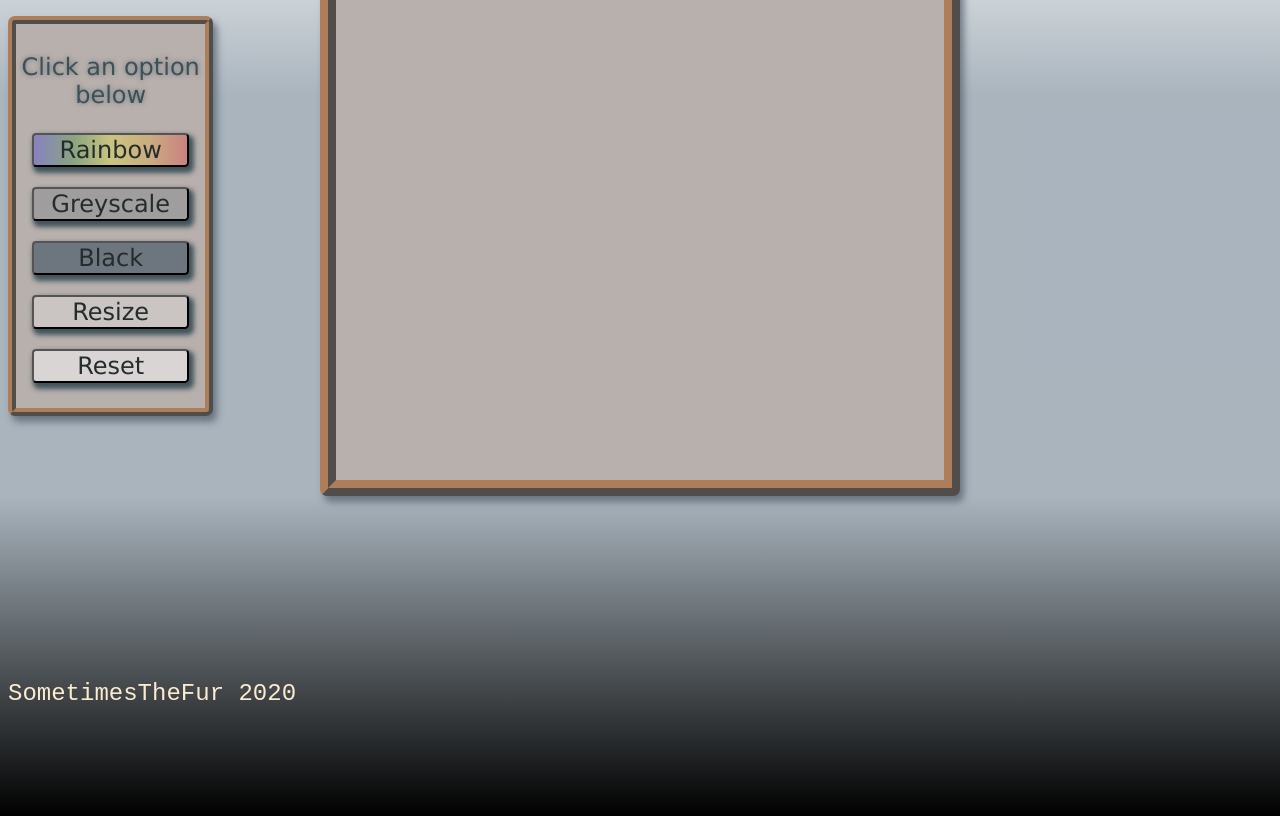
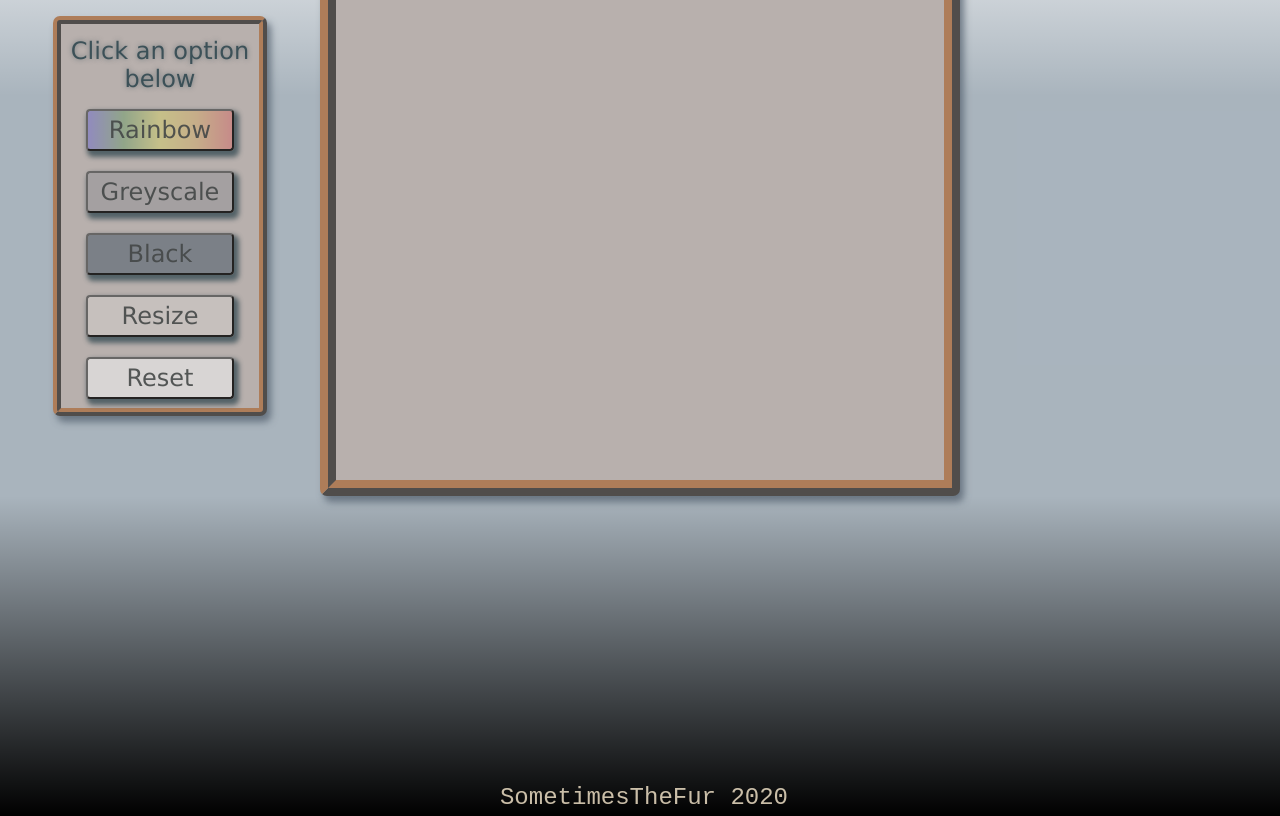
Before and after one commit to SometimesTheFur/etchASketch, a plain HTML site: page index.html in a window 1280 px wide. Shown: the part 144-960 px from the top of the page. Drawn offline with Linux system fonts and the light colour scheme.

Commit message:
starting to add functions

```diff
--- a/etchASketch.js
+++ b/etchASketch.js
@@ -3,6 +3,7 @@ const container = document.querySelector('#container');
     container.classList.add('container');
 
     const div1 = document.createElement('div');
+        div1.id = "Header"
         div1.classList.add('div1');
 
         const title = document.createElement('p');
@@ -14,6 +15,7 @@ const container = document.querySelector('#container');
     container.appendChild(div1);
 
     const div2 = document.createElement('div');
+        div2.id = "buttonBox";
         div2.classList.add('div2');
 
         const rulesTop = document.createElement('p');
@@ -46,6 +48,7 @@ const container = document.querySelector('#container');
         div2.appendChild(black);
 
         const resize = document.createElement('button');
+            resize.id = "resize";
             resize.classList.add('btn');
             resize.style.marginTop = '20px';
             resize.style.background = 'rgba(254, 254, 254, 0.25)';
@@ -54,9 +57,13 @@ const container = document.querySelector('#container');
         div2.appendChild(resize);
 
         const reset = document.createElement('button');
+            reset.id = "reset";
             reset.classList.add('btn');
+            reset.addEventListener('click', function(){
+                location.reload();
+            });
             reset.style.marginTop = '20px';
-            reset.style.background = 'rgba(238, 238, 238, .60)';
+            reset.style.background = 'rgba(238, 238, 238, .75)';
             reset.textContent = "Reset";
 
         div2.appendChild(reset);
@@ -64,15 +71,27 @@ const container = document.querySelector('#container');
     container.appendChild(div2);
 
     const div3 = document.createElement('div');
+        div3.id = "gridBox";
         div3.classList.add('div3');
+            const gridBox = document.querySelector('#gridBox');
+
+            function grid(columns, rows) {
+                gridBox.style.setProperty('grid-columns', columns);
+                gridBox.style.setProperty('grid-rows', rows);
+
+                for(i = 0; i <= (columns * rows); i++);
+                    const pixel = document.createElement('div');
+                    gridBox.appendChild(pixel).classList.add('pixel');
+            }
 
     container.appendChild(div3);
 
     const div4 = document.createElement('div');
+        div4.id = "Footer";
         div4.classList.add('div4');
 
         const footer1 = document.createElement('p');
-            footer1.classList.add('footer1')
+            footer1.classList.add('footer1');
             footer1.textContent = "SometimesTheFur 2020";
 
 
--- a/styles.css
+++ b/styles.css
@@ -8,14 +8,14 @@ html, body {
 
 #container {
     display: grid;
-    grid-template-columns: repeat(12, 1fr);
+    grid-template-columns: repeat(24, 1fr);
     grid-template-rows: repeat(12, 5rem);
 }
 
 .div1 {
     background-image: linear-gradient(rgb(255, 254, 254), rgba(238, 238, 238, 0));
     grid-row: 1/4;
-    grid-column: 1/13;
+    grid-column: 1/25;
     margin: 0;
     justify-content: center;
     align-content: center;
@@ -34,8 +34,7 @@ html, body {
 .div2 {
     background-color: rgb(184, 176, 173);
     grid-row: 3/8;
-    grid-column: 1/3;
-    margin-left: .5rem;
+    grid-column: 2/6;
     align-content: center;
     justify-content: center;
     display: grid;
@@ -59,38 +58,60 @@ html, body {
     text-align: center;
     align-items: center;
     justify-content: center;
+    margin: auto;
+    padding: 5px;
+    width: 75%;
     font-family: 'Lucida Sans', 'Lucida Sans Regular', 'Lucida Grande', 'Lucida Sans Unicode', Geneva, Verdana, sans-serif;
     font-weight: 500;
-    color: rgb(37, 44, 44);
+    color: rgb(37, 44, 44, 0.89);
     font-size: 1.5rem;
-    margin: 0.5rem 1rem 0rem 1rem;
     border-radius: 4px;
-    box-shadow: 3px 4px 5px 2px rgba(43, 67, 76, 0.849);
+    box-shadow: 3px 4px 5px 2px rgba(43, 67, 76, 0.897);
     cursor: pointer;
+    opacity: .8;
+}
+.btn:hover {
+    opacity: 1;
+}
+.btn:active {
+    box-shadow: 0 5px #666;
+    transform: translateY(4px);
 }
 
 .div3 {
     background-color: rgb(184, 176, 173);
     grid-row: 2/9;
-    grid-column: 4/10;
+    grid-column: 7/19;
     border: 1rem ridge rgba(83, 43, 12, 0.562);
     border-radius: 7px;
     box-shadow: 4px 6px 7px rgba(90, 103, 116, 0.801);
 }
 
+#gridBox {
+    display: grid;
+    grid-template-columns: repeat(var('grid-columns'), 1fr);
+    grid-template-rows: repeat(var('grid-rows'), 1fr);
+}
+.pixel {
+    transition: .4s;
+
+}
+
 .div4 {
     background-image: linear-gradient(rgba(0, 0, 0, 0), rgb(0, 0, 0));
     grid-row: 9/13;
-    grid-column: 1/13;
+    grid-column: 1/25;
     margin-bottom: 0;
     justify-content: center;
-    align-content: center;
+    align-content: flex-end;
 }
 
 .footer1 {
+    margin-top: 18rem;
+    justify-self: center;
     font-family: monospace;
     font-size: 1.5rem;
-    color: rgb(250, 235, 207);
-    position: absolute;
+    color: rgba(250, 235, 207, 0.801);
+    align-self: flex-end;
     margin-left: .5rem;
 }
```
